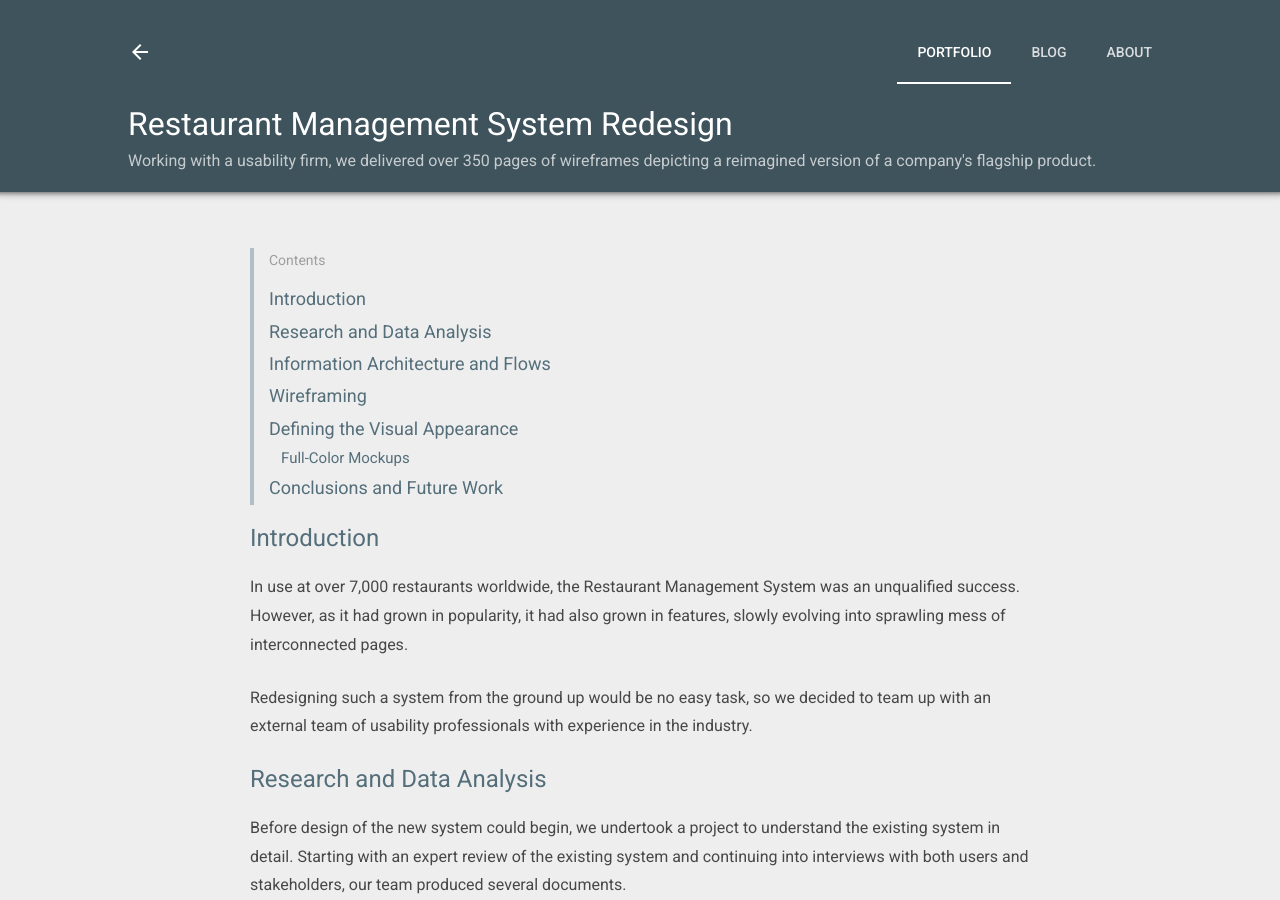
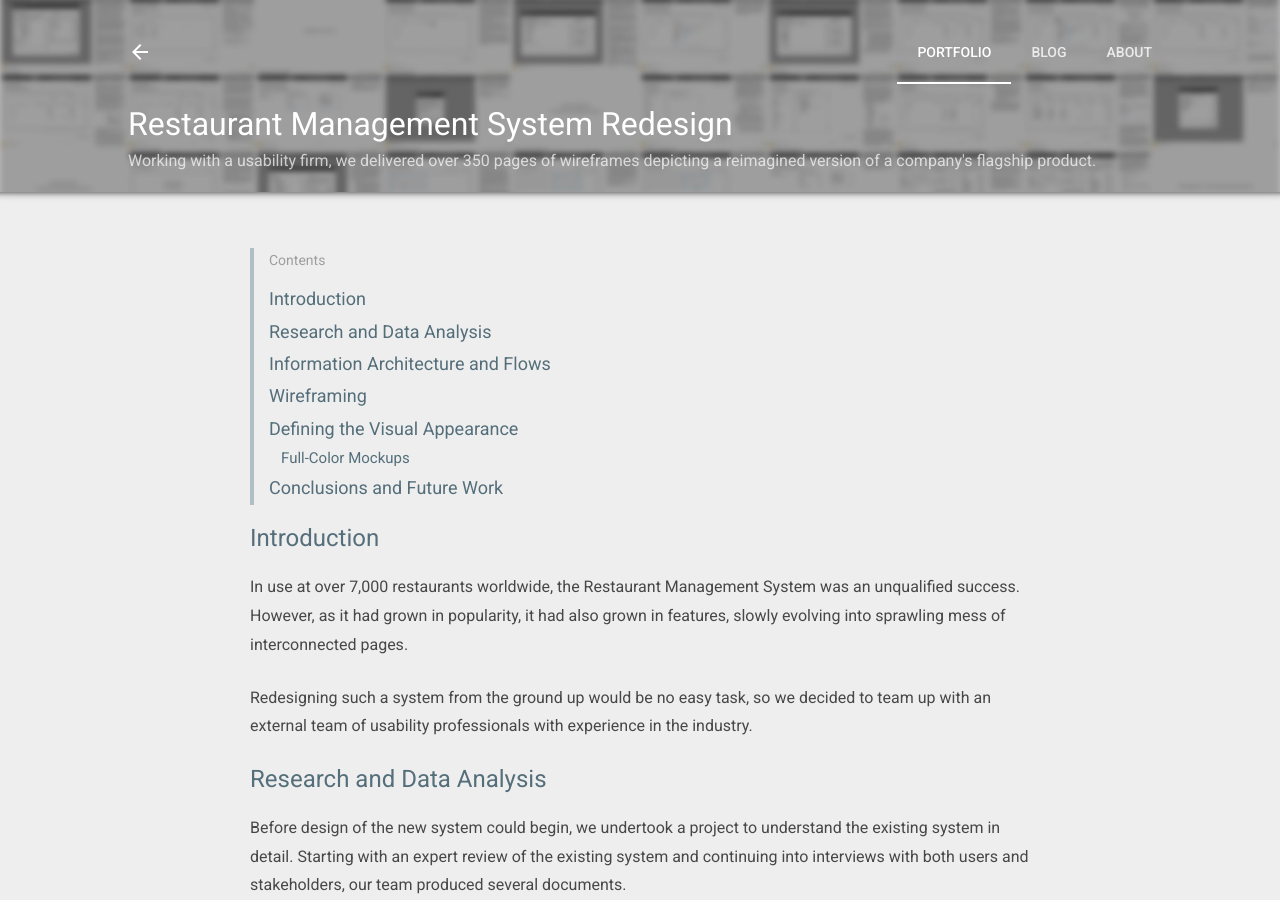
Before and after one commit to tilden/tilden.github.io, a Jekyll site: the page built from projects/restaurant_management.md, in a window 1280 px wide and 900 px high. Built offline with Jekyll 4.4.1, drawn with Linux system fonts in a browser that asks for light colours; nearby versions of some CDN libraries.

Commit message:
fix for RMS sky

```diff
--- a/projects/restaurant_management.md
+++ b/projects/restaurant_management.md
@@ -1,6 +1,6 @@
 ---
 layout: post
-banner_photo: "restaurant_management_sky.jpg"
+banner_photo: "/images/projects/restaurant_management/restaurant_management_sky.jpg"
 title: "Restaurant Management System Redesign"
 subtitle: "Working with a usability firm, we delivered over 350 pages of wireframes depicting a reimagined version of a company's flagship product."
 ---
```
